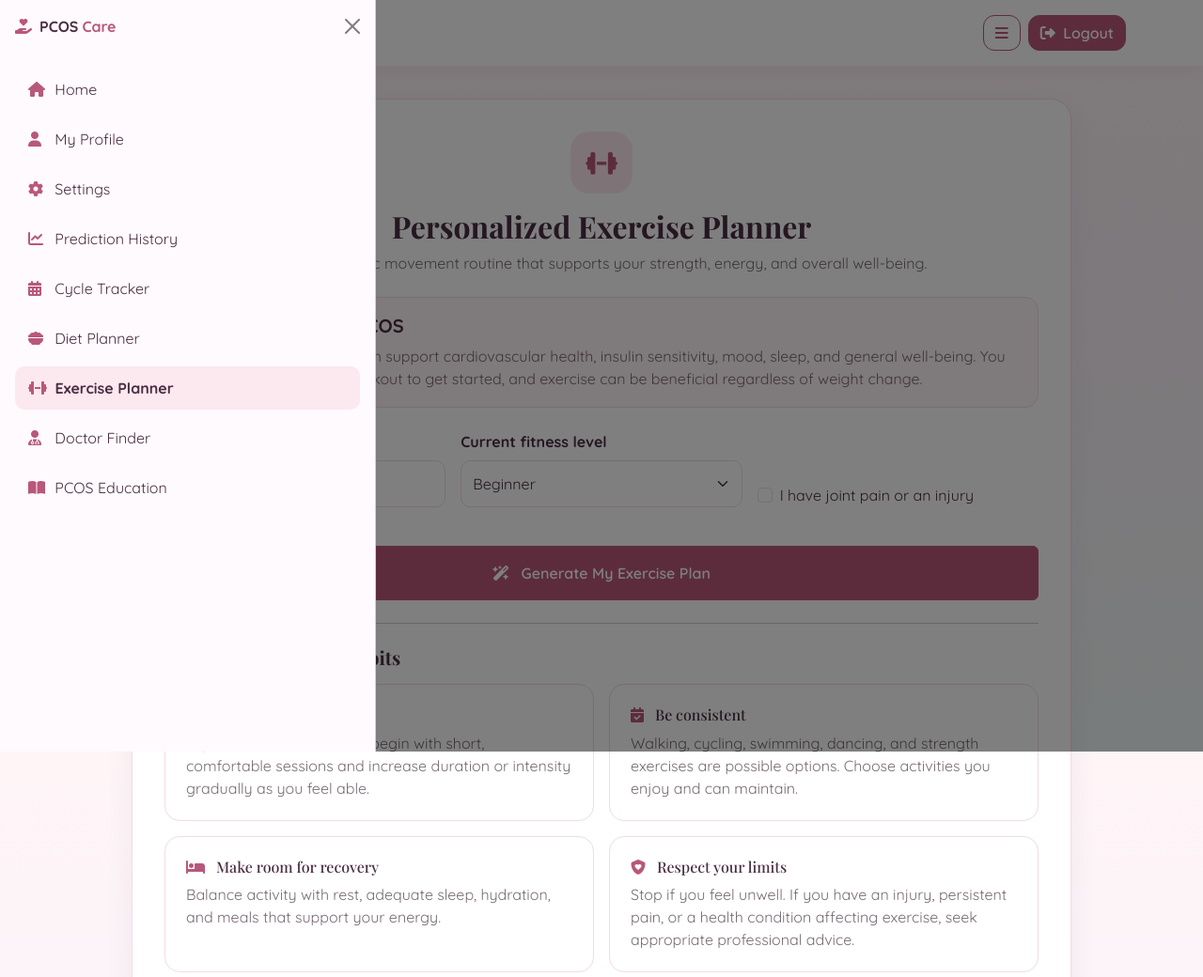
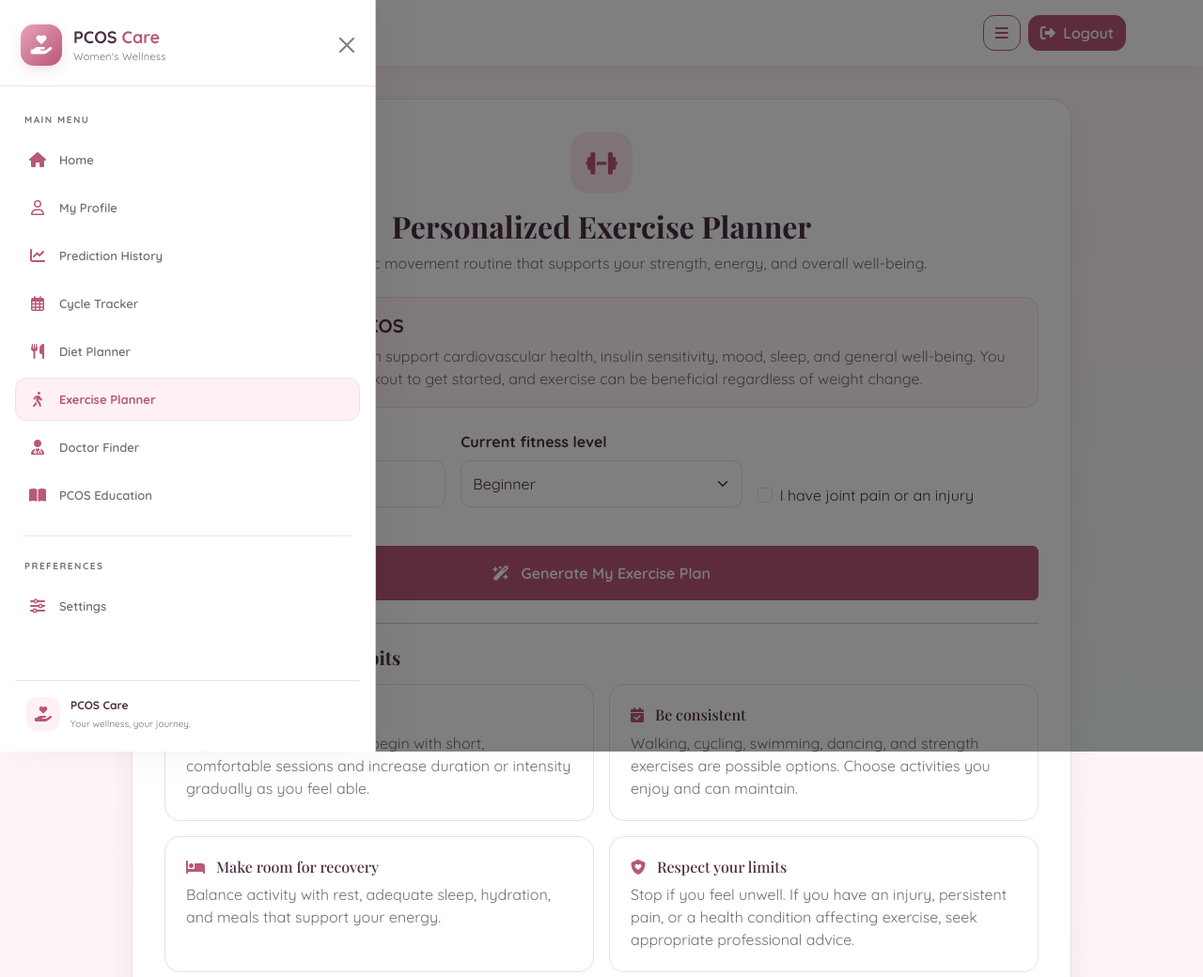
Before and after one commit to syedaasra24/pcos-care, a Flask app: page /exercise_planner in a window 1280 px wide, after a click that opens the changed part. Shown: the top 1040 px of the page at 94% size. Run offline with Flask 3, Linux system fonts and the light colour scheme; the visitor is signed in with stand-in values (Sample User, id 1); data that the repository does not hold is empty; parts of the project's set-up code (start-up, migrations or seed data) failed here and were passed over; some libraries are stand-ins or nearby versions; some web fonts are replaced.

Commit message:
Refactor sidebar and offcanvas menu structure
Removed sidebar links and offcanvas menu for cleaner layout.

```diff
--- a/templates/exercise_planner.html
+++ b/templates/exercise_planner.html
@@ -1,4 +1,3 @@
-
 <!DOCTYPE html>
 <html lang="en">
 
@@ -71,31 +70,9 @@
             color: #fff;
         }
 
-        .offcanvas {
-            background: #fffafd;
-        }
 
-        .sidebar-link {
-            display: block;
-            padding: 11px 14px;
-            margin-bottom: 7px;
-            border-radius: 10px;
-            color: var(--plum);
-            text-decoration: none;
-            transition: background .2s, color .2s;
-        }
 
-        .sidebar-link i {
-            width: 24px;
-            color: var(--rose);
-        }
 
-        .sidebar-link:hover,
-        .sidebar-link.active {
-            background: var(--light-rose);
-            color: var(--plum);
-            font-weight: 700;
-        }
 
         .main {
             max-width: 1000px;
@@ -254,71 +231,8 @@
     </nav>
 
     <!-- Sidebar -->
-    <div class="offcanvas offcanvas-start" tabindex="-1" id="menu"
-         aria-labelledby="menuLabel">
-
-        <div class="offcanvas-header">
-            <a class="navbar-brand d-flex align-items-center" href="/home"
-               id="menuLabel">
-                <i class="fa-solid fa-hand-holding-heart me-2"
-                   style="color:var(--rose);"></i>
-                <span class="brand-text">PCOS</span>
-                <span class="brand-accent ms-1 fw-bold">Care</span>
-            </a>
-
-            <button type="button" class="btn-close"
-                    data-bs-dismiss="offcanvas" aria-label="Close menu"></button>
-        </div>
-
-        <div class="offcanvas-body">
-            <a class="sidebar-link" href="/home">
-                <i class="fa-solid fa-house"></i> Home
-            </a>
-
-            <a class="sidebar-link" href="/profile">
-                <i class="fa-solid fa-user"></i> My Profile
-            </a>
-
-            <a class="sidebar-link" href="/settings">
-                <i class="fa-solid fa-gear"></i> Settings
-            </a>
-
-            <a class="sidebar-link" href="/history">
-                <i class="fa-solid fa-chart-line"></i> Prediction History
-            </a>
-
-            <a class="sidebar-link" href="/cycle_tracker">
-                <i class="fa-solid fa-calendar-days"></i> Cycle Tracker
-            </a>
-
-            <a class="sidebar-link" href="/diet_planner">
-                <i class="fa-solid fa-bowl-food"></i> Diet Planner
-            </a>
-
-            <a class="sidebar-link active" href="/exercise_planner"
-               aria-current="page">
-                <i class="fa-solid fa-dumbbell"></i> Exercise Planner
-            </a>
-
-            <a class="sidebar-link" href="/doctor_finder">
-                <i class="fa-solid fa-user-doctor"></i> Doctor Finder
-            </a>
-
-            <a class="sidebar-link" href="/education">
-                <i class="fa-solid fa-book-open"></i> PCOS Education
-            </a>
-
-            {% if session.get("user_email") in [
-                "syedaasra2407@gmail.com",
-                "khushigupta46576@gmail.com",
-                "ayushikashyap91427@gmail.com"
-            ] %}
-            <a class="sidebar-link" href="/admin">
-                <i class="fa-solid fa-user-shield"></i> Admin Dashboard
-            </a>
-            {% endif %}
-        </div>
-    </div>
+    {% set active_page = 'exercise_planner' %}
+    {% include 'sidebar.html' %}
 
     <!-- Main Content -->
     <main class="container">
```
